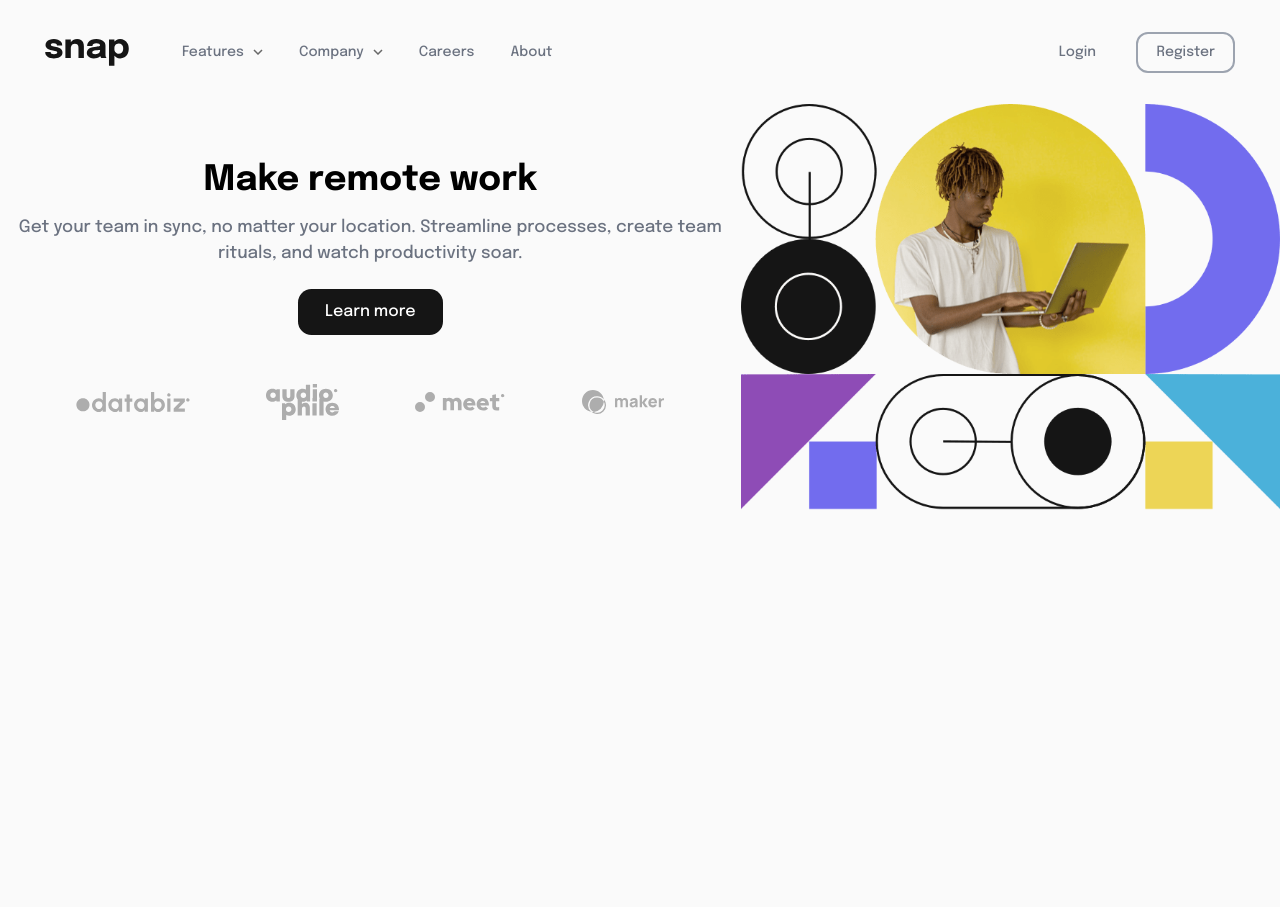
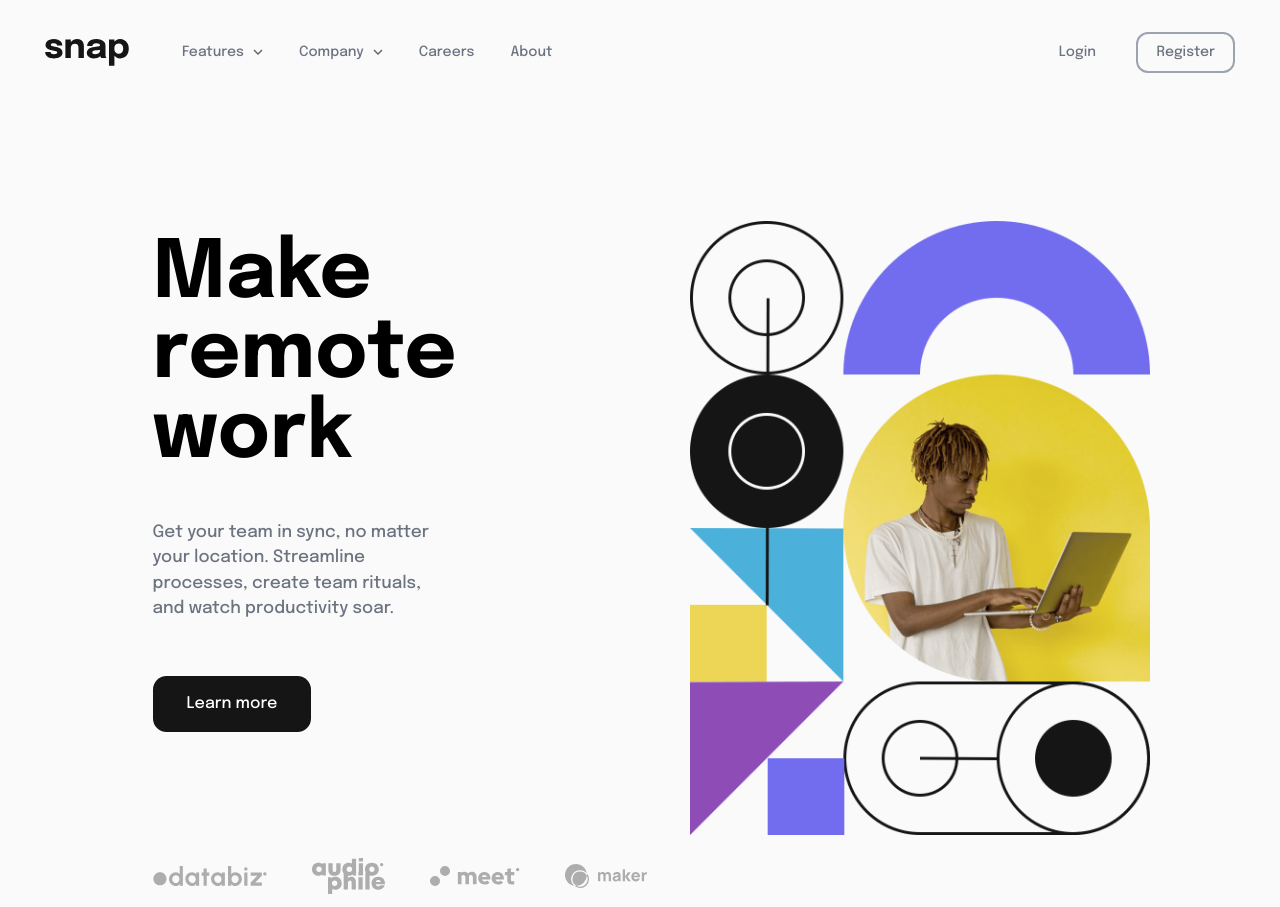
Before and after one commit to mfkutz/snap-frontendMentor, a React (Vite) app: page / in a window 1280 px wide. Before the commit the page ends 800 px from the top, so only its background shows below. Built offline with nearby package versions, Linux system fonts and the light colour scheme.

Commit message:
some tailwinds class

```diff
--- a/src/components/Hero.jsx
+++ b/src/components/Hero.jsx
@@ -8,15 +8,16 @@ import ClientDatabiz from '../components/svg/ClientDatabiz'
 
 const Hero = () => {
     return (
-        <div className="flex flex-col justify-center lg:flex-row">
+        <div className="flex flex-col justify-center lg:flex-row lg:pt-10 lg:px-[130px]">
 
-            <div className="order-2 lg:order-1 text-center">
-                <h1 className='text-[35px] pt-11 fontEB '>Make remote work</h1>
-                <h3 className='pt-2 p-2 text-[17px] text-gray-500'> Get your team in sync, no matter your location. Streamline processes,
+            {/* ****************HERO 1 *************************/}
+            <div className="order-2 text-center | lg:order-1 lg:text-left lg:p-3 lg:pl-5 ">
+                <h1 className='text-[35px] pt-11 fontEB | lg:text-[80px] lg:leading-[80px] lg:pt-16 |'>Make remote work</h1>
+                <h3 className='pt-2 p-2 text-[17px] text-gray-500 | lg:p-0 lg:pt-10 lg:pr-[230px]'> Get your team in sync, no matter your location. Streamline processes,
                     create team rituals, and watch productivity soar.</h3>
-                <button className='text-white bg-[#151515] py-[11px] px-6 rounded-xl mt-3 text-[16px] mb-11'>Learn more</button>
+                <button className='text-white bg-[#151515] py-[11px] px-6 rounded-xl mt-3 text-[16px] lg:mt-12 lg:py-[16px] lg:px-[34px]'>Learn more</button>
 
-                <div className='flex items-center justify-evenly '>
+                <div className='flex items-center mt-11 justify-evenly lg:justify-start lg:gap-10 lg:mt-28'>
                     <div className=''>
                         <ClientDatabiz />
                     </div>
@@ -32,9 +33,10 @@ const Hero = () => {
                 </div>
             </div>
 
-            <div className='flex justify-center order-1 lg:order-2'>
-                <img className='' src={mobile} alt="" />
-                {/* <img className='' src={desktop} alt="" /> */}
+            {/* ****************HERO 2 *************************/}
+            <div className='flex justify-center order-1 lg:order-2 lg:max-w-full lg:min-h-full'>
+                <img className='lg:hidden' src={mobile} alt="" />
+                <img className=' hidden lg:block min-w-[460px] object-contain' src={desktop} alt="" />
             </div>
 
         </div>
```
